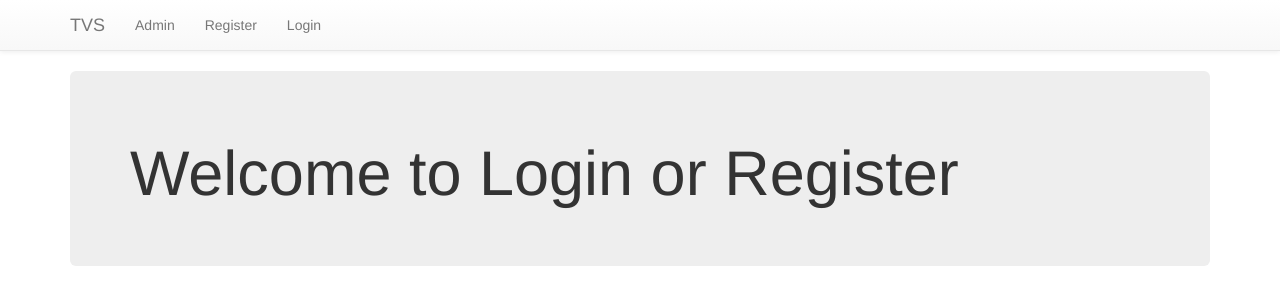
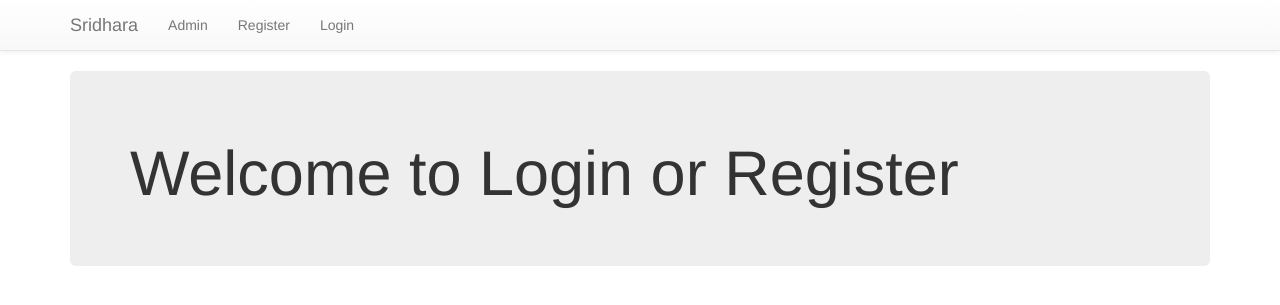
Before and after one commit to sridharatv/django-web, a Django app: page /login/ in a window 1280 px wide. Shown: the top 305 px of the page. Run offline with Django 3.2, Linux system fonts and the light colour scheme; some libraries are stand-ins or nearby versions.

Commit message:
changed Home to Sridhara

```diff
--- a/templates/login/base.html
+++ b/templates/login/base.html
@@ -11,7 +11,7 @@
     <nav class="navbar navbar-default navbar-static-top">
         <div class="container">
             <ul class="nav navbar-nav">
-                <li><a class="navbar-brand" href="{% url 'login:index' %}">TVS</a></li>
+                <li><a class="navbar-brand" href="{% url 'login:index' %}">Sridhara</a></li>
                 <li><a class="navbar-link" href="{% url 'admin:index' %}">Admin</a></li>
                 <li><a class="navbar-link" href="{% url 'login:register' %}">Register</a></li>
                 {% if user.is_authenticated %}
```
